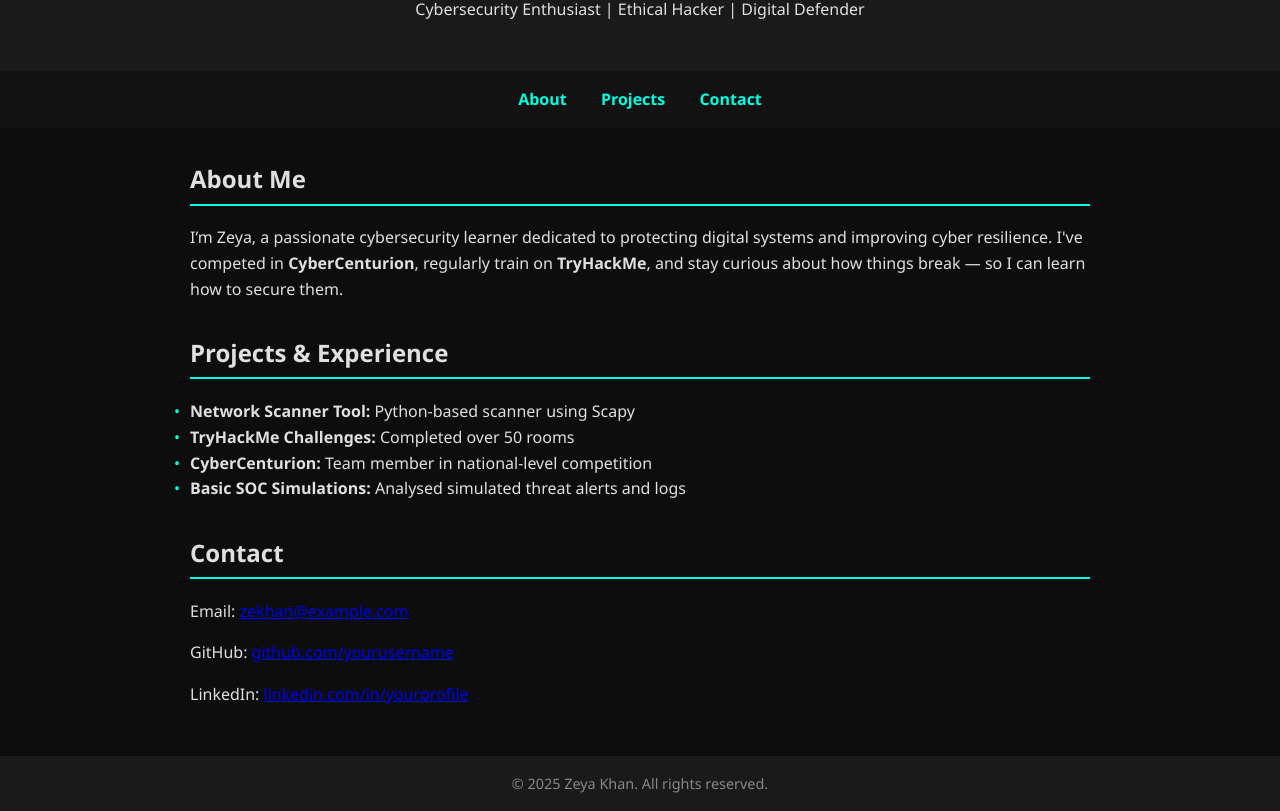
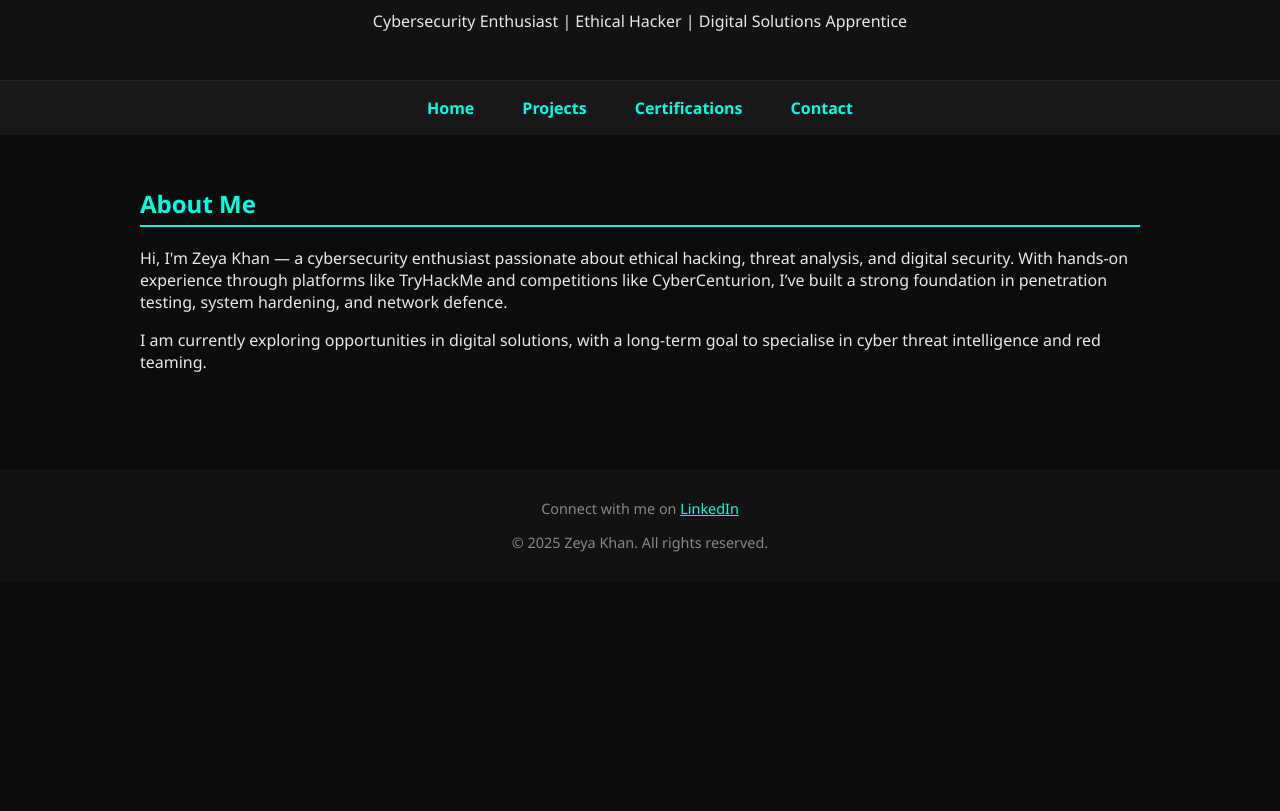
Before and after one commit to Z-khxn/Portfolio, a plain HTML site: page index.html in a window 1280 px wide. Shown: the part 102-913 px from the top of the page. After the commit the page ends 800 px from the top, so only its background shows below. Drawn offline with Linux system fonts and the light colour scheme.

Commit message:
Update index.html

```diff
--- a/index.html
+++ b/index.html
@@ -8,36 +8,45 @@
     body {
       margin: 0;
       font-family: 'Segoe UI', sans-serif;
-      background-color: #0d0d0d;
-      color: #e0e0e0;
-      line-height: 1.6;
+      background-color: #0c0c0c;
+      color: #e8e8e8;
     }
     header {
-      background: #1a1a1a;
+      background-color: #121212;
       padding: 2rem;
       text-align: center;
+      border-bottom: 1px solid #222;
     }
     header h1 {
       color: #00ffe1;
-      margin: 0;
+      margin-bottom: 0.5rem;
     }
     nav {
-      background: #121212;
-      text-align: center;
-      padding: 1rem 0;
+      background: #181818;
+      display: flex;
+      justify-content: center;
+      padding: 1rem;
     }
     nav a {
+      margin: 0 1.5rem;
       color: #00ffe1;
-      margin: 0 15px;
       text-decoration: none;
       font-weight: bold;
+      transition: color 0.3s ease;
+    }
+    nav a:hover {
+      color: #ffffff;
+    }
+    main {
+      max-width: 1000px;
+      margin: 0 auto;
+      padding: 2rem;
     }
     section {
-      max-width: 900px;
-      margin: 2rem auto;
-      padding: 0 1rem;
+      margin-bottom: 4rem;
     }
     h2 {
+      color: #00ffe1;
       border-bottom: 2px solid #00ffe1;
       padding-bottom: 0.3rem;
     }
@@ -53,55 +62,49 @@
       margin-left: -1em;
     }
     footer {
-      background: #1a1a1a;
+      background: #121212;
       text-align: center;
       padding: 1rem;
-      margin-top: 3rem;
       font-size: 0.9rem;
       color: #888;
+    }
+    a {
+      color: #00ffe1;
     }
   </style>
 </head>
 <body>
   <header>
     <h1>Zeya Khan</h1>
-    <p>Cybersecurity Enthusiast | Ethical Hacker | Digital Defender</p>
+    <p>Cybersecurity Enthusiast | Ethical Hacker | Digital Solutions Apprentice</p>
   </header>
 
   <nav>
-    <a href="#about">About</a>
-    <a href="#projects">Projects</a>
-    <a href="#contact">Contact</a>
+    <a href="index.html">Home</a>
+    <a href="projects.html">Projects</a>
+    <a href="certifications.html">Certifications</a>
+    <a href="contact.html">Contact</a>
   </nav>
 
-  <section id="about">
-    <h2>About Me</h2>
-    <p>
-      I’m Zeya, a passionate cybersecurity learner dedicated to protecting digital systems
-      and improving cyber resilience. I've competed in <strong>CyberCenturion</strong>, regularly train on <strong>TryHackMe</strong>,
-      and stay curious about how things break — so I can learn how to secure them.
-    </p>
-  </section>
-
-  <section id="projects">
-    <h2>Projects & Experience</h2>
-    <ul>
-      <li><strong>Network Scanner Tool:</strong> Python-based scanner using Scapy</li>
-      <li><strong>TryHackMe Challenges:</strong> Completed over 50 rooms</li>
-      <li><strong>CyberCenturion:</strong> Team member in national-level competition</li>
-      <li><strong>Basic SOC Simulations:</strong> Analysed simulated threat alerts and logs</li>
-    </ul>
-  </section>
-
-  <section id="contact">
-    <h2>Contact</h2>
-    <p>Email: <a href="mailto:zekhan@example.com">zekhan@example.com</a></p>
-    <p>GitHub: <a href="https://github.com/yourusername" target="_blank">github.com/yourusername</a></p>
-    <p>LinkedIn: <a href="https://linkedin.com/in/yourprofile" target="_blank">linkedin.com/in/yourprofile</a></p>
-  </section>
+  <main>
+    <section id="about">
+      <h2>About Me</h2>
+      <p>
+        Hi, I'm Zeya Khan — a cybersecurity enthusiast passionate about ethical hacking,
+        threat analysis, and digital security. With hands-on experience through platforms like TryHackMe
+        and competitions like CyberCenturion, I’ve built a strong foundation in penetration testing,
+        system hardening, and network defence.
+      </p>
+      <p>
+        I am currently exploring opportunities in digital solutions, with a long-term goal to specialise
+        in cyber threat intelligence and red teaming.
+      </p>
+    </section>
+  </main>
 
   <footer>
-    &copy; 2025 Zeya Khan. All rights reserved.
+    <p>Connect with me on <a href="https://www.linkedin.com/in/zeya-khan-9184ab256/" target="_blank">LinkedIn</a></p>
+    <p>&copy; 2025 Zeya Khan. All rights reserved.</p>
   </footer>
 </body>
 </html>
```
